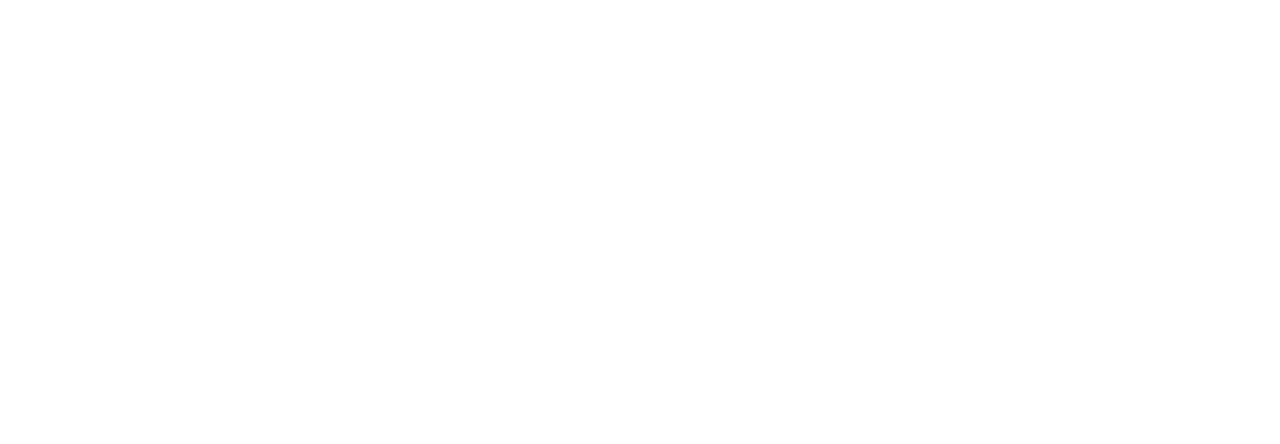
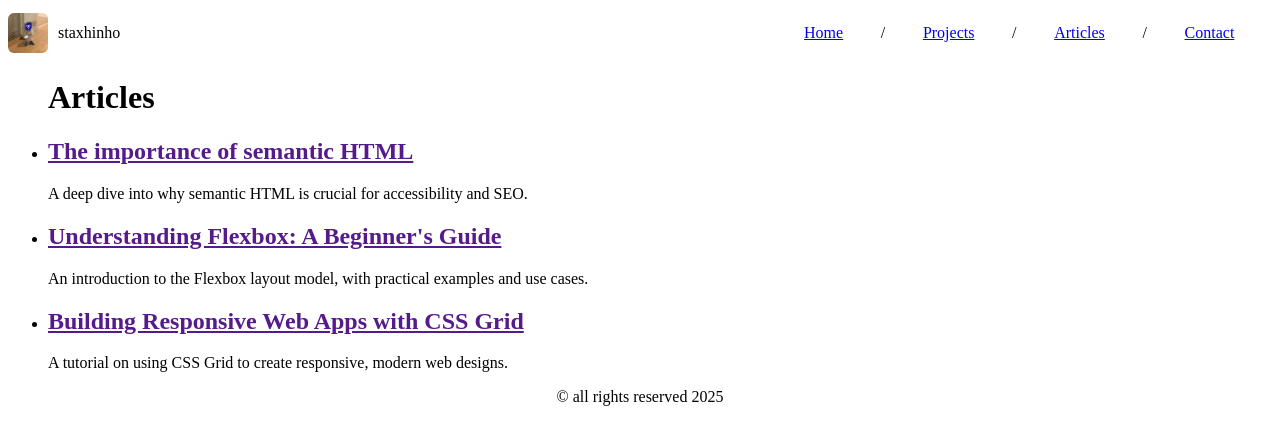
Before and after one commit to staxhinho/Roadmap.sh-projects, a plain HTML site: page Frontend Projects/02 - Basic HTML Website/html/articles.html in a window 1280 px wide. Drawn offline with Linux system fonts and the light colour scheme.

Commit message:
New: Made projects, articles, contacts page

```diff
--- a/Frontend Projects/02 - Basic HTML Website/css/html.css
+++ b/Frontend Projects/02 - Basic HTML Website/css/html.css
@@ -1,7 +1,3 @@
-body {
-    margin: 0px;
-}
-
 header {
     display: flex;
     justify-content: space-between;
@@ -40,12 +36,10 @@ article {
 
 main {
     display: flex;
-    height: 40vh;
 }
 
 aside {
     width: 20%;
-    height: 40vh;
 }
 
 aside h1 {
@@ -63,7 +57,6 @@ aside ul {
 
 .education {
     width: 30%;
-    height: 40vh;
 }
 
 .center article {
@@ -74,3 +67,11 @@ aside ul {
 footer {
     text-align: center;
 }
+
+.review {
+    border: 2px solid;
+    width: fit-content;
+    height: fit-content;
+    border-radius: 25px;
+    padding: 15px;
+}
--- /dev/null
+++ b/Frontend Projects/02 - Basic HTML Website/css/projects.css
@@ -0,0 +1,28 @@
+header {
+    display: flex;
+    justify-content: space-between;
+    align-items: start;
+}
+
+img {
+    width: 40px;
+    height: 40px;
+    border-radius: 15%;
+}
+
+nav {
+    display: flex;
+    justify-content: space-evenly;
+    width: 40%;
+    align-items: center;
+}
+
+.logo {
+    display: flex;
+    gap: 10px;
+    align-items: center;
+}
+
+footer {
+    text-align: center;
+}
--- a/Frontend Projects/02 - Basic HTML Website/html/articles.html
+++ b/Frontend Projects/02 - Basic HTML Website/html/articles.html
@@ -0,0 +1,39 @@
+<!DOCTYPE html>
+<html lang="en">
+<head>
+    <meta charset="UTF-8">
+    <meta name="viewport" content="width=device-width, initial-scale=1.0">
+    <link rel="stylesheet" href="../css/projects.css">
+    <title>Articles | Basic HTML Website</title>
+</head>
+<body>
+    <header>
+        <div class="logo">
+            <img src="../Katyo.jpg" alt="Logo">
+            <p>staxhinho</p>
+        </div>
+        <nav>
+            <a href="index.html"><p>Home</p></a>
+            <p>/</p>
+            <a href="projects.html"><p>Projects</p></a>
+            <p>/</p>
+            <a href="articles.html"><p>Articles</p></a>
+            <p>/</p>
+            <a href="contact.html"><p>Contact</p></a>
+    </header>
+    <main>
+        <ul>
+            <h1>Articles</h1>
+            <li><a href=""><h2>The importance of semantic HTML</h2></a></li>
+            <p>A deep dive into why semantic HTML is crucial for accessibility and SEO.</p>
+            <li><a href=""><h2>Understanding Flexbox: A Beginner's Guide</h2></a></li>
+            <p>An introduction to the Flexbox layout model, with practical examples and use cases.</p>
+            <li><a href=""><h2>Building Responsive Web Apps with CSS Grid</h2></a></li>
+            <p>A tutorial on using CSS Grid to create responsive, modern web designs.</p>
+        </ul>
+    </main>
+    <footer>
+        <p>&copy; all rights reserved 2025</p>
+    </footer>
+</body>
+</html>
```
Also changed, not shown: Frontend Projects/02 - Basic HTML Website/html/contact.html (+34 -0 lines), Frontend Projects/02 - Basic HTML Website/html/index.html (+16 -1 lines), Frontend Projects/02 - Basic HTML Website/html/projects.html (+20 -2 lines), 1 other file.
